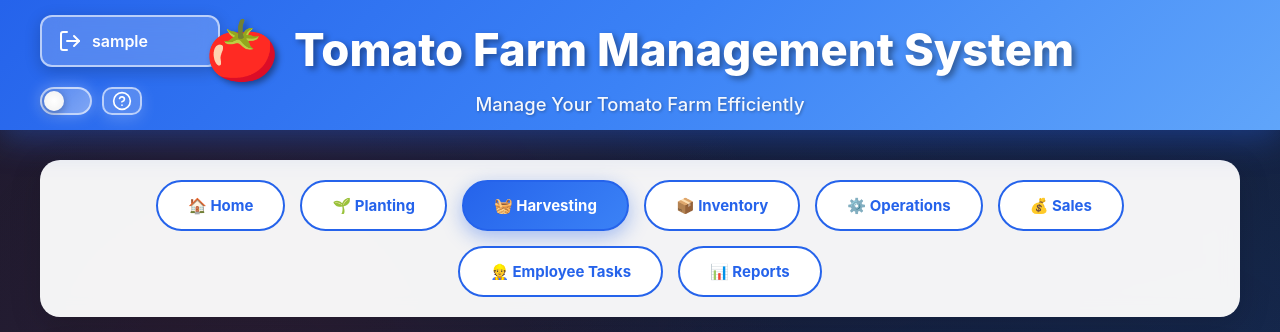
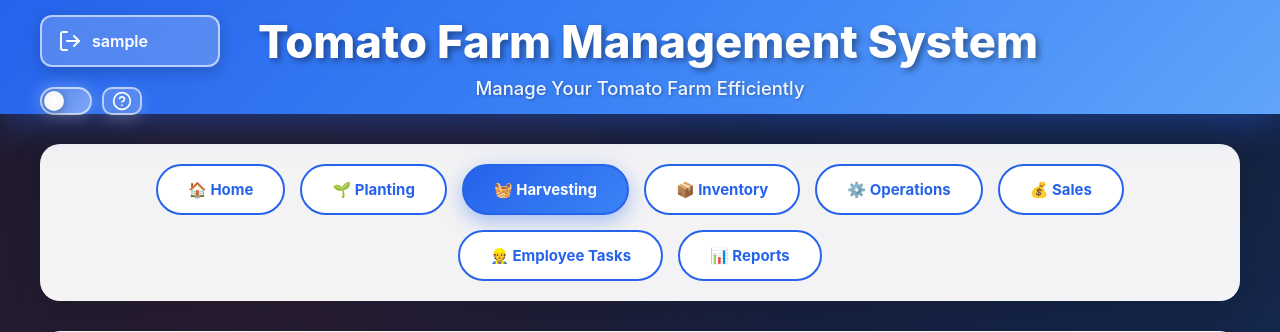
Before and after one commit to daevmassy/TomatoFarmManager-1, a Flask app: page /harvesting in a window 1280 px wide. Shown: the top 332 px of the page. Run offline with Flask 3, Linux system fonts and the light colour scheme; the visitor is signed in with stand-in values (Sample User, id 1); data that the repository does not hold is empty; some libraries are stand-ins or nearby versions.

Commit message:
Assistant checkpoint: Remove tomato emoji from header
Assistant generated file changes:
- static/css/style.css: Remove tomato emoji from header

---

User prompt:

remove the tomatoe

Replit-Commit-Author: Assistant
Replit-Commit-Session-Id: 744d2253-434e-44f0-b0d8-4be10dbd33cf
Replit-Commit-Event-Id: d2e8594b-2b56-4f42-81d5-4c8d59a72c95

```diff
--- a/static/css/style.css
+++ b/static/css/style.css
@@ -198,7 +198,7 @@ header h1 {
 }
 
 header h1::before {
-    content: '🍅';
+    content: '';
     font-size: 1.3em;
 }
 
```
